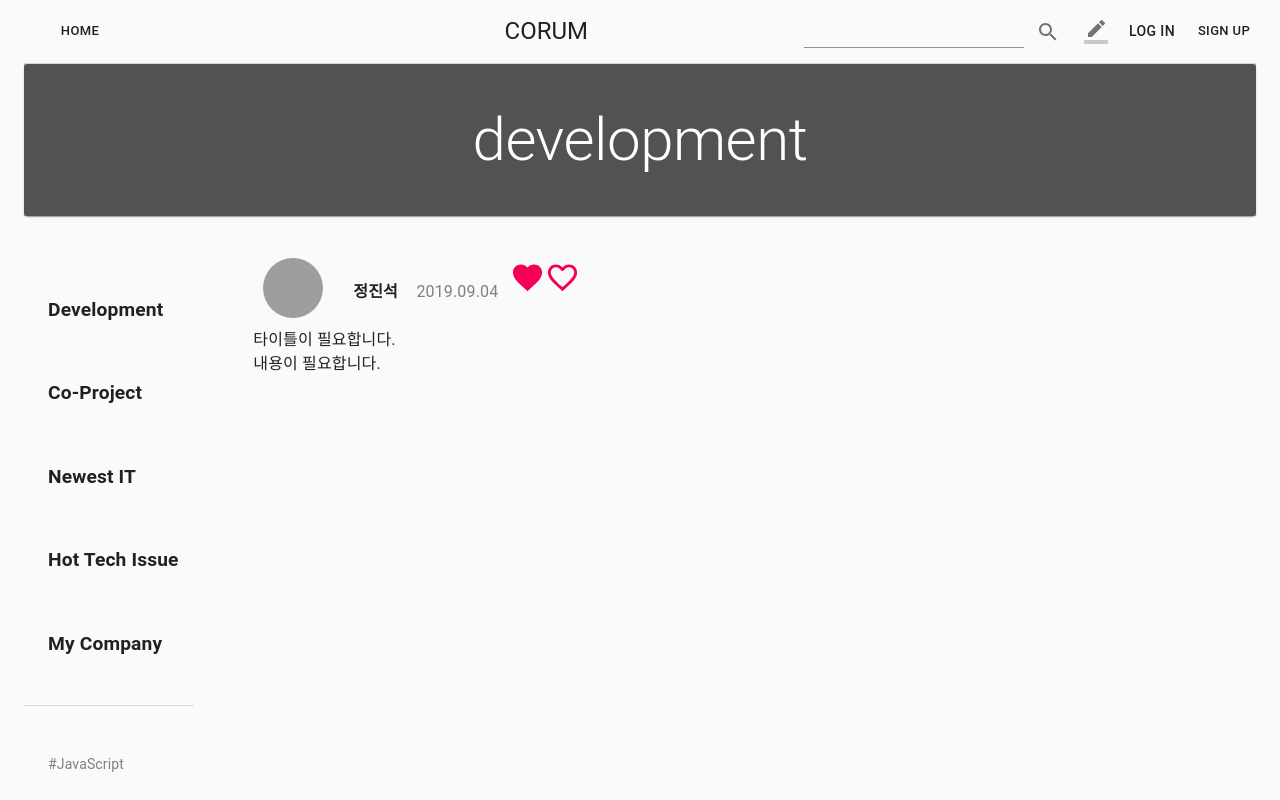
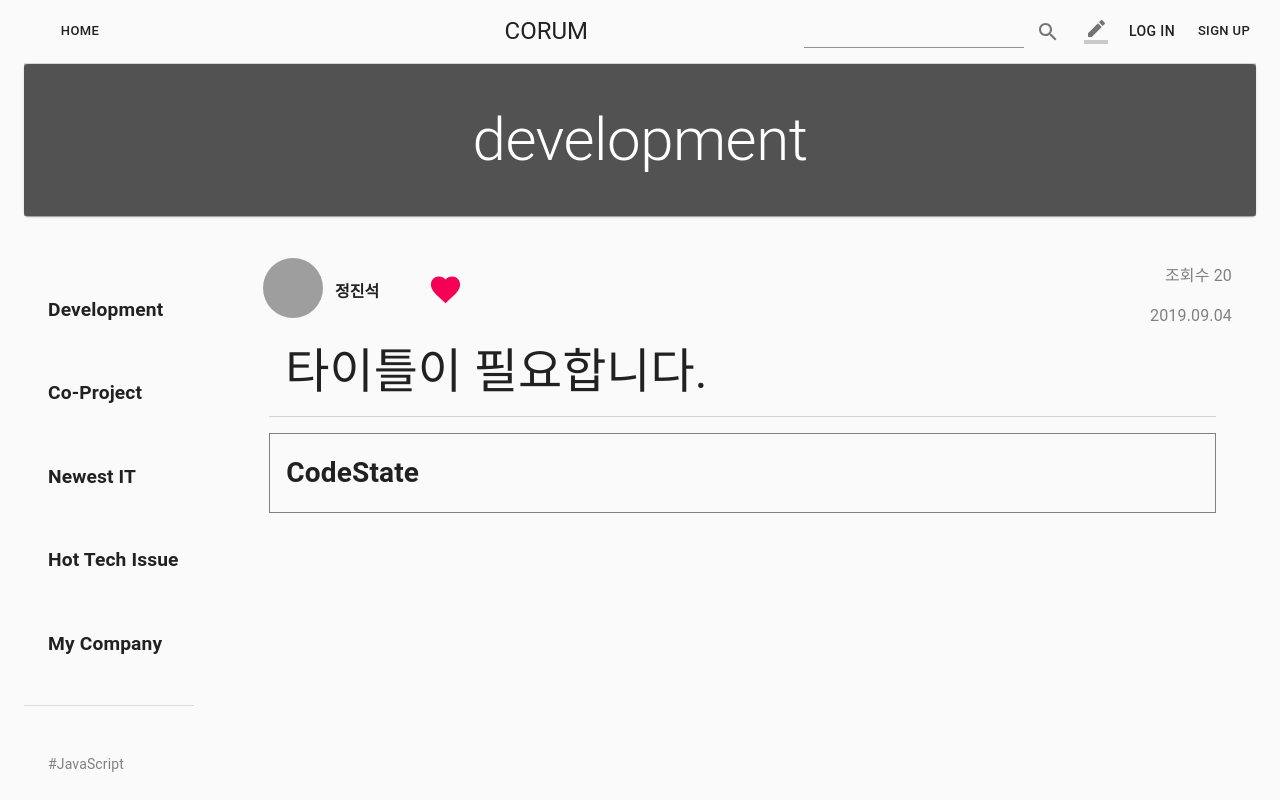
Before and after one commit to gustkdxo007/CORUM_client, a React (Create React App) app: page /post/development in a window 1280 px wide. Shown: the top 800 px of the page. Built offline with nearby package versions, Linux system fonts and the light colour scheme; grey boxes are pictures that could not be loaded.

Commit message:
Add title, markdown in postpage

```diff
--- a/src/components/Post.js
+++ b/src/components/Post.js
@@ -9,6 +9,8 @@ import {
 import FavoriteIcon from "@material-ui/icons/Favorite";
 import FavoriteBorderIcon from "@material-ui/icons/FavoriteBorder";
 import useStyles from "../utils/postStyles";
+import ReactMarkdown from "react-markdown";
+import codeBlock from "../utils/codeBlock";
 
 const Post = () => {
   const classes = useStyles();
@@ -16,30 +18,48 @@ const Post = () => {
     <Fragment>
       <Container>
         <Grid container>
-          <Grid item xs={16} md={1}>
+          <Grid item xs={12} md={1} className={classes.temp}>
             <Avatar
               alt="Remy Sharp"
               src="https://thumbs.dreamstime.com/b/default-male-avatar-profile-picture-icon-grey-man-photo-placeholder-vector-illustration-88414414.jpg"
               className={classes.avatar}
             />
           </Grid>
-          <Grid item xs={16} md={1}>
-            <Typography className={classes.user} align="center">
-              정진석
-            </Typography>
+          <Grid item xs={12} md={1} className={classes.temp}>
+            <Typography className={classes.user}>정진석</Typography>
           </Grid>
-          <Grid item xs={16} md={1}>
-            <Typography className={classes.date}>2019.09.04</Typography>
-          </Grid>
-          <Grid item xs={16} md={3}>
-            <IconButton color="secondary">
+          <Grid item xs={12} md={1} className={classes.temp}>
+            <IconButton className={classes.like} color="secondary">
               <FavoriteIcon fontSize="large" />
-              <FavoriteBorderIcon fontSize="large" />
             </IconButton>
           </Grid>
+          <Grid item xs={12} md={7} className={classes.temp}></Grid>
+          <Grid item xs={12} md={2} className={classes.temp}>
+            <Grid item className={classes.temp}>
+              <Typography className={classes.visit} align="right">
+                조회수 20
+              </Typography>
+            </Grid>
+            <Grid item className={classes.temp}>
+              <Typography className={classes.date} align="right">
+                2019.09.04
+              </Typography>
+            </Grid>
+          </Grid>
         </Grid>
-        <Typography>타이틀이 필요합니다.</Typography>
-        <Typography>내용이 필요합니다.</Typography>
+        <Typography
+          fontFamily="Do Hyeon"
+          variant="h3"
+          className={classes.title}
+        >
+          타이틀이 필요합니다.
+        </Typography>
+
+        <ReactMarkdown
+          className={classes.markdown}
+          source="# CodeState"
+          renderers={{ code: codeBlock }}
+        />
       </Container>
     </Fragment>
   );
--- a/src/index.css
+++ b/src/index.css
@@ -1,13 +1,6 @@
-body {
-  margin: 0;
-  font-family: -apple-system, BlinkMacSystemFont, "Segoe UI", "Roboto", "Oxygen",
-    "Ubuntu", "Cantarell", "Fira Sans", "Droid Sans", "Helvetica Neue",
-    sans-serif;
-  -webkit-font-smoothing: antialiased;
-  -moz-osx-font-smoothing: grayscale;
-}
+/* @import url("https://fonts.googleapis.com/css?family=Cuprum:400,700|Do+Hyeon&display=swap&subset=korean");
 
-code {
-  font-family: source-code-pro, Menlo, Monaco, Consolas, "Courier New",
-    monospace;
-}
+* {
+  font-family: "Do Hyeon", sans-serif;
+  font-family: "Cuprum", sans-serif;
+} */
--- a/src/utils/postStyles.js
+++ b/src/utils/postStyles.js
@@ -36,8 +36,30 @@ const useStyles = makeStyles(theme => ({
     fontWeight: "600"
   },
   date: {
-    marginTop: theme.spacing(4),
+    marginTop: theme.spacing(2),
     color: "gray"
+  },
+  visit: {
+    marginTop: theme.spacing(2),
+    color: "gray"
+    // marginLeft: theme.spacing(1)
+  },
+  like: {
+    marginTop: theme.spacing(1.5)
+  },
+  title: {
+    margin: theme.spacing(2),
+    borderBottom: "1px solid lightgray",
+    paddingBottom: theme.spacing(2),
+    paddingLeft: theme.spacing(2)
+  },
+  markdown: {
+    border: "1px solid gray",
+    margin: theme.spacing(2),
+    padding: theme.spacing(0, 2)
+  },
+  temp: {
+    // border: "1px solid gray"
   }
 }));
 
```
